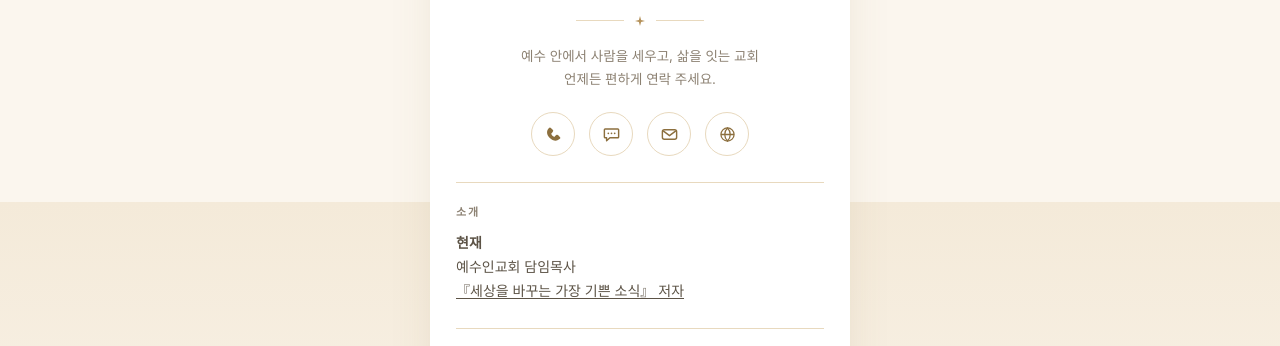
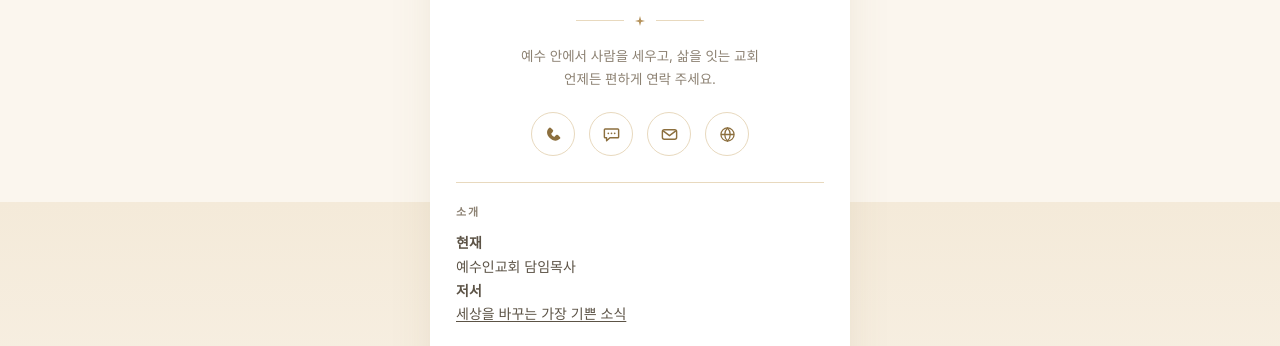
Before and after one commit to hyunsoo1713-dot/hyunsoo-card, a plain HTML site: page docs/index.html in a window 1280 px wide. Shown: the part 598-944 px from the top of the page. Drawn offline with Linux system fonts and the light colour scheme; a web font is replaced by a local one.

Commit message:
Update book listing and destination

```diff
--- a/docs/index.html
+++ b/docs/index.html
@@ -191,7 +191,8 @@
         <p class="bio-tx">
           <b>현재</b><br>
           예수인교회 담임목사<br>
-          <a href="https://bookk.co.kr/bookStore/6aabe013e8fa532cab753451" target="_blank" rel="noopener" style="color:inherit; text-decoration:underline; text-underline-offset:2px;">『세상을 바꾸는 가장 기쁜 소식』 저자</a>
+          <b>저서</b><br>
+          <a href="https://bookk.co.kr/bookStore/6ac6fa5b8d01a7ee6252e52b" target="_blank" rel="noopener" style="color:inherit; text-decoration:underline; text-underline-offset:2px;">세상을 바꾸는 가장 기쁜 소식</a>
         </p>
       </div>
 
```
